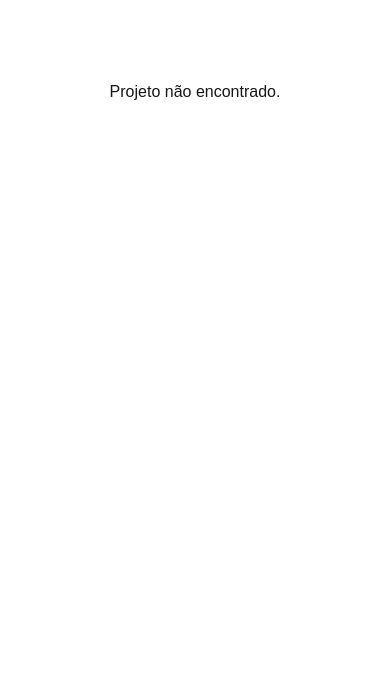
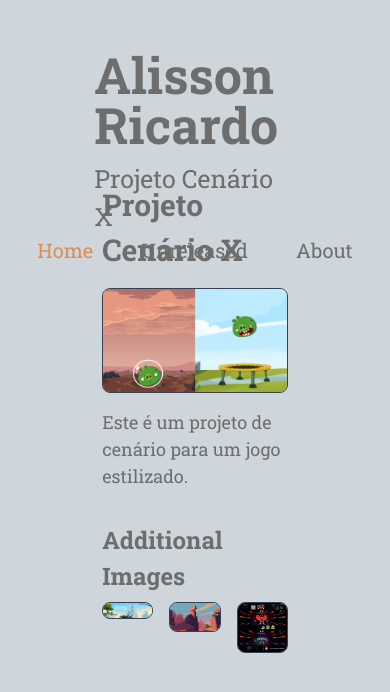
Before and after one commit to alissonrick/alissonrick_portifolio, a Next.js app: page /project/imagem1 in a window 390 px wide. Shown: the top 692 px of the page. Built offline with nearby package versions, Linux system fonts and the light colour scheme.

Commit message:
arcp- filtros corrigidos, pag projetos funcionando em wip

```diff
--- a/pages/about.js
+++ b/pages/about.js
@@ -11,29 +11,39 @@ export default function About() {
     const router = useRouter();
     const { filter } = router.query;
 
-    const [filteredExperiences, setFilteredExperiences] = useState([]);
-    const [filteredSkills, setFilteredSkills] = useState([]);
-    const [filteredLanguages, setFilteredLanguages] = useState([]);
+    // Estado para armazenar o filtro aplicado
+    const [currentFilter, setCurrentFilter] = useState("");
 
+    // Atualiza o filtro apenas quando a página carrega
     useEffect(() => {
-        if (filter) {
-            setFilteredExperiences(aboutData.experiences.filter(exp => exp.tags.includes(filter)));
+        if (typeof window !== "undefined") {
+            const urlParams = new URLSearchParams(window.location.search);
+            const urlFilter = urlParams.get("filter");
 
-            setFilteredSkills(aboutData.skills.filter(skill =>
-                (skill.tags.includes(filter) || skill.tags.includes("all")) && !skill.tags.includes("languages")
-            ));
-
-            const filteredLangs = aboutData.skills.filter(lang =>
-                lang.tags.includes("languages") && (lang.tags.includes(filter) || filter === "languages" || lang.tags.includes("all"))
-            );
-
-            setFilteredLanguages(filteredLangs.length > 0 ? filteredLangs : aboutData.skills.filter(lang => lang.tags.includes("languages")));
-        } else {
-            setFilteredExperiences(aboutData.experiences);
-            setFilteredSkills(aboutData.skills.filter(skill => !skill.tags.includes("languages")));
-            setFilteredLanguages(aboutData.skills.filter(lang => lang.tags.includes("languages")));
+            if (urlFilter) {
+                setCurrentFilter(urlFilter);
+            } else {
+                setCurrentFilter("");
+            }
         }
     }, [filter]);
+
+    // Filtrando os dados de acordo com o filtro aplicado
+    const filteredExperiences = currentFilter
+        ? aboutData.experiences.filter(exp => exp.tags.includes(currentFilter))
+        : aboutData.experiences;
+
+    const filteredSkills = currentFilter
+        ? aboutData.skills.filter(skill =>
+            (skill.tags.includes(currentFilter) || skill.tags.includes("all")) && !skill.tags.includes("languages")
+        )
+        : aboutData.skills.filter(skill => !skill.tags.includes("languages"));
+
+    const filteredLanguages = currentFilter
+        ? aboutData.skills.filter(lang =>
+            lang.tags.includes("languages") && (lang.tags.includes(currentFilter) || currentFilter === "languages" || lang.tags.includes("all"))
+        )
+        : aboutData.skills.filter(lang => lang.tags.includes("languages"));
 
     return (
         <div className={`${robotoSlab.className} w-full min-h-screen bg-[#ced6db] text-[#6d6d6d] flex flex-col items-center`}>
@@ -45,22 +55,19 @@ export default function About() {
                 <header className="w-[80%] min-w-[70%] h-[100px] flex flex-col sm:flex-row justify-between items-center px-6 bg-[#ced6db] mt-[50px] mx-auto">
                     <div className="text-left">
                         <h1 className="text-[50px] font-bold leading-none mb-[10px]">Alisson Ricardo</h1>
-                        <p className={`text-[25px] ${filter ? "text-[#dd8e54]" : "text-[#6d6d6d]"}`}>
-                            {aboutData.slogans[filter] || aboutData.slogans[""] || "Texto Dinâmico"}
+                        <p className={`text-[25px] ${currentFilter ? "text-[#dd8e54]" : "text-[#6d6d6d]"}`}>
+                            {aboutData.slogans[currentFilter] || aboutData.slogans[""] || "Texto Dinâmico"}
                         </p>
                     </div>
 
                     <nav className="flex gap-x-12">
-                        <Link href={`/${filter ? `?filter=${filter}` : ""}`}
-                            className={`text-[20px] ${!filter ? "text-[#dd8e54]" : "text-[#6d6d6d]"}`}>
+                        <Link href={`/${currentFilter ? `?filter=${currentFilter}` : ""}`} className={`text-[20px] ${!currentFilter ? "text-[#dd8e54]" : "text-[#6d6d6d]"}`}>
                             Home
                         </Link>
-                        <Link href={`/unreleased${filter ? `?filter=${filter}` : ""}`}
-                            className={`text-[20px] ${filter === "unreleased" ? "text-[#dd8e54]" : "text-[#6d6d6d]"}`}>
+                        <Link href={`/unreleased${currentFilter ? `?filter=${currentFilter}` : ""}`} className={`text-[20px] ${currentFilter === "unreleased" ? "text-[#dd8e54]" : "text-[#6d6d6d]"}`}>
                             Unreleased
                         </Link>
-                        <Link href={`/about${filter ? `?filter=${filter}` : ""}`}
-                            className={`text-[20px] ${filter === "about" ? "text-[#dd8e54]" : "text-[#6d6d6d]"}`}>
+                        <Link href={`/about${currentFilter ? `?filter=${currentFilter}` : ""}`} className={`text-[20px] ${currentFilter === "about" ? "text-[#dd8e54]" : "text-[#6d6d6d]"}`}>
                             About
                         </Link>
                     </nav>
--- a/pages/project/[id].js
+++ b/pages/project/[id].js
@@ -1,72 +1,79 @@
 import { useRouter } from "next/router";
 import Image from "next/image";
-import { useEffect, useState } from "react";
+import Link from "next/link";
+import projectData from "../../data/projectData";
 import { Roboto_Slab } from "next/font/google";
 
 const robotoSlab = Roboto_Slab({ subsets: ["latin"] });
 
-export default function ProjectPage() {
+export async function getStaticPaths() {
+    const paths = projectData.projects.map((project) => ({
+        params: { id: project.id },
+    }));
+
+    console.log("🔍 Gerando paths:", paths); // DEBUG
+
+    return { paths, fallback: "blocking" };
+}
+
+export async function getStaticProps({ params }) {
+    const project = projectData.projects.find((p) => p.id === params.id) || null;
+
+    if (!project) {
+        console.log("❌ Projeto não encontrado para ID:", params.id); // DEBUG
+        return { notFound: true };
+    }
+
+    console.log("✅ Projeto encontrado:", project); // DEBUG
+
+    return {
+        props: { project },
+    };
+}
+
+export default function ProjectPage({ project }) {
     const router = useRouter();
-    const { id } = router.query;
-    const [project, setProject] = useState(null);
 
-    useEffect(() => {
-        if (id) {
-            fetch(`/api/getProjects`)
-                .then(res => res.json())
-                .then(data => {
-                    console.log("Dados recebidos:", data);
-                    const foundProject = data.projects.find(proj => proj.id === id);
-                    setProject(foundProject || null);
-                });
-        }
-    }, [id]);
-
-    if (!project) return <p className="text-center mt-20">Projeto não encontrado.</p>;
+    if (!project) {
+        return <p className="text-center text-red-500">Projeto não encontrado.</p>;
+    }
 
     return (
-        <div className={`${robotoSlab.className} w-full min-h-screen bg-[#ced6db] text-[#6d6d6d] flex flex-col items-center pt-[30px]`}>
-            {/* Título do Projeto */}
-            <header className="w-full h-[100px] flex justify-center items-end pb-[10px] bg-[#ced6db] text-[37.5px] font-bold text-center">
-                {project.title}
-            </header>
+        <div className={`${robotoSlab.className} w-full min-h-screen bg-[#ced6db] text-[#6d6d6d] flex flex-col items-center`}>
+            {/* Cabeçalho */}
+            <div className="w-[80%] min-w-[70%] max-w-[1200px] mx-auto">
+                <header className="w-[80%] min-w-[70%] h-[100px] flex flex-col sm:flex-row justify-between items-center px-6 bg-[#ced6db] mt-[50px] mx-auto">
+                    <div className="text-left">
+                        <h1 className="text-[50px] font-bold leading-none mb-[10px]">Alisson Ricardo</h1>
+                        <p className="text-[25px] text-[#6d6d6d]">{project.title}</p>
+                    </div>
 
-            {/* Imagem Principal */}
-            <div className="w-[80%] max-h-[80vh] mt-4 flex justify-center">
-                <Image
-                    src={project.src}
-                    alt={project.title}
-                    width={1400}
-                    height={800}
-                    className="object-contain w-full max-h-[80vh] rounded-lg"
-                />
+                    <nav className="flex gap-x-12">
+                        <Link href="/" className="text-[20px] text-[#dd8e54]">Home</Link>
+                        <Link href={`/unreleased`} className="text-[20px] text-[#6d6d6d]">Unreleased</Link>
+                        <Link href={`/about`} className="text-[20px] text-[#6d6d6d]">About</Link>
+                    </nav>
+                </header>
+
+                {/* Conteúdo do Projeto */}
+                <div className="w-[80%] min-w-[70%] mx-auto mt-8 px-8">
+                    <h2 className="text-[30px] font-bold mb-4">{project.title}</h2>
+                    <Image src={project.src} alt={project.title} width={800} height={450} className="rounded-lg border border-gray-700" />
+                    <p className="text-[18px] text-[#6d6d6d] mt-4">{project.description}</p>
+
+                    {/* Imagens Adicionais */}
+                    {project.additionalImages.length > 0 && (
+                        <div className="mt-8">
+                            <h3 className="text-[24px] font-bold mb-2">Additional Images</h3>
+                            <div className="grid grid-cols-3 gap-4">
+                                {project.additionalImages.map((img, index) => (
+                                    <Image key={index} src={img.src} alt={img.description} width={300} height={200} className="rounded-lg border border-gray-700" />
+                                ))}
+                            </div>
+                        </div>
+                    )}
+                </div>
             </div>
-
-            {/* Descrição do Projeto */}
-            <div className="w-[70%] mt-10 text-[20px] text-center">
-                {project.description}
-            </div>
-
-            {/* Imagens Adicionais Centralizadas */}
-            {project.additionalImages.length > 0 && (
-                <div className="w-[60%] mt-10 flex flex-col items-center gap-10">
-                    {project.additionalImages.map((img, index) => (
-                        <div key={index} className="w-full flex flex-col items-center">
-                            <Image
-                                src={img.src}
-                                alt={`Extra ${index + 1}`}
-                                width={800} // Next.js ajusta automaticamente
-                                height={600}
-                                className="rounded-lg object-cover w-full h-auto"
-                            />
-                            {/* Exibir descrição apenas se existir */}
-                            {img.description && (
-                                <p className="text-[18px] text-center mt-2">{img.description}</p>
-                            )}
-                        </div>
-                    ))}
-                </div>
-            )}
         </div>
     );
 }
--- a/pages/unreleased.js
+++ b/pages/unreleased.js
@@ -11,21 +11,26 @@ export default function Unreleased() {
     const router = useRouter();
     const { filter } = router.query;
 
-    // 🔹 Garante que projects sempre será um array
-    const allProjects = projectData.projects || [];
+    // 🔹 Estado para armazenar o filtro aplicado
+    const [currentFilter, setCurrentFilter] = useState("");
 
+    // 🔐 Estado para autenticação e projetos filtrados
     const [filteredImages, setFilteredImages] = useState([]);
     const [isAuthenticated, setIsAuthenticated] = useState(false);
     const [password, setPassword] = useState("");
     const [errorMessage, setErrorMessage] = useState("");
 
+    // Atualiza o filtro apenas quando a página carrega
     useEffect(() => {
-        console.log("📦 Projetos carregados:", allProjects);
+        if (typeof window !== "undefined") {
+            const urlParams = new URLSearchParams(window.location.search);
+            const urlFilter = urlParams.get("filter");
 
-        // Verifica se `allProjects` é um array antes de filtrar
-        if (!Array.isArray(allProjects)) {
-            console.error("❌ ERRO: projectData.projects não é um array!", allProjects);
-            return;
+            if (urlFilter) {
+                setCurrentFilter(urlFilter);
+            } else {
+                setCurrentFilter("");
+            }
         }
 
         // Verifica se a senha já foi armazenada no localStorage
@@ -33,19 +38,20 @@ export default function Unreleased() {
         if (savedAuth === "true") {
             setIsAuthenticated(true);
         }
-    }, []);
+    }, [filter]);
 
+    // Filtra os projetos protegidos por senha após autenticação
     useEffect(() => {
         if (!isAuthenticated) return;
 
-        let filtered = allProjects.filter(img => img.tags.includes("senha"));
+        let filtered = projectData.projects.filter(img => img.tags.includes("senha"));
 
-        if (filter) {
-            filtered = filtered.filter(img => img.tags.includes(filter));
+        if (currentFilter) {
+            filtered = filtered.filter(img => img.tags.includes(currentFilter));
         }
 
         setFilteredImages(filtered);
-    }, [filter, isAuthenticated]);
+    }, [isAuthenticated, currentFilter]);
 
     // 🔐 Verifica a senha e autentica o usuário
     const handlePasswordSubmit = (e) => {
@@ -90,22 +96,20 @@ export default function Unreleased() {
                         <header className="w-[80%] min-w-[70%] h-[100px] flex flex-col sm:flex-row justify-between items-center px-6 bg-[#ced6db] mt-[50px] mx-auto">
                             <div className="text-left">
                                 <h1 className="text-[50px] font-bold leading-none mb-[10px]">Alisson Ricardo</h1>
-                                <p className={`text-[25px] ${filter ? "text-[#dd8e54]" : "text-[#6d6d6d]"}`}>
-                                    {projectData.slogans[filter] || projectData.slogans[""] || "Unreleased Projects"}
+                                <p className={`text-[25px] ${currentFilter ? "text-[#dd8e54]" : "text-[#6d6d6d]"}`}>
+                                    {projectData.slogans[currentFilter] || projectData.slogans[""] || "Unreleased Projects"}
                                 </p>
                             </div>
 
                             {/* Menu igual ao Index */}
                             <nav className="flex gap-x-12">
-                                <Link href="/" className={`text-[20px] ${!filter ? "text-[#dd8e54]" : "text-[#6d6d6d]"}`}>
+                                <Link href={`/${currentFilter ? `?filter=${currentFilter}` : ""}`} className={`text-[20px] ${!currentFilter ? "text-[#dd8e54]" : "text-[#6d6d6d]"}`}>
                                     Home
                                 </Link>
-                                <Link href={`/unreleased${filter ? `?filter=${filter}` : ""}`}
-                                    className={`text-[20px] ${filter === "unreleased" ? "text-[#dd8e54]" : "text-[#6d6d6d]"}`}>
+                                <Link href={`/unreleased${currentFilter ? `?filter=${currentFilter}` : ""}`} className={`text-[20px] ${currentFilter === "unreleased" ? "text-[#dd8e54]" : "text-[#6d6d6d]"}`}>
                                     Unreleased
                                 </Link>
-                                <Link href={`/about${filter ? `?filter=${filter}` : ""}`}
-                                    className={`text-[20px] ${filter === "about" ? "text-[#dd8e54]" : "text-[#6d6d6d]"}`}>
+                                <Link href={`/about${currentFilter ? `?filter=${currentFilter}` : ""}`} className={`text-[20px] ${currentFilter === "about" ? "text-[#dd8e54]" : "text-[#6d6d6d]"}`}>
                                     About
                                 </Link>
                             </nav>
```
Also changed, not shown: pages/index.js (+21 -29 lines).
